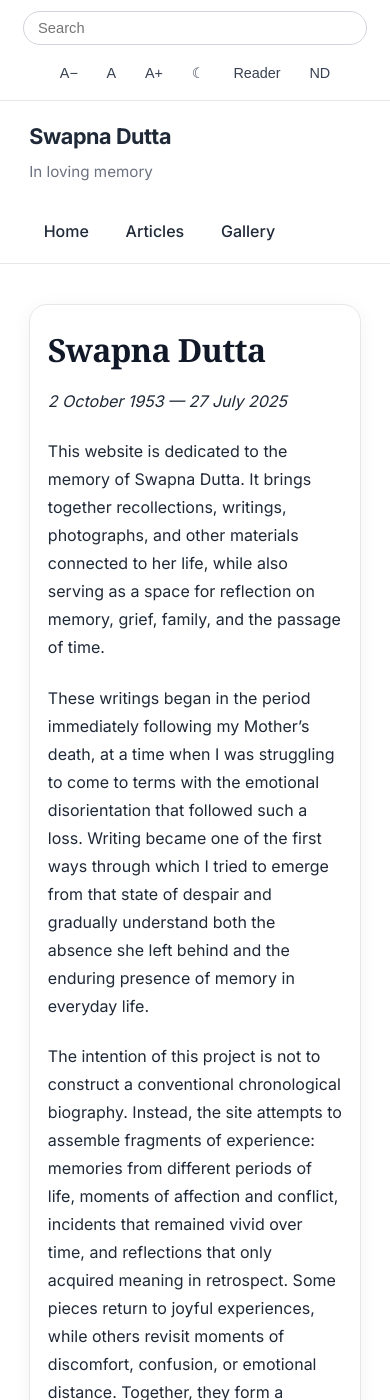
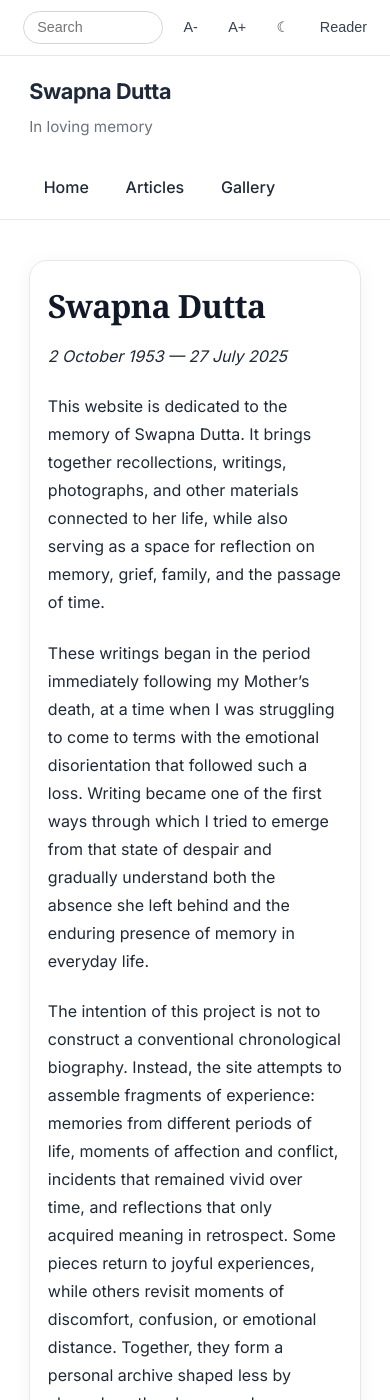
Before and after one commit to titodutta/swapnadutta, a Jekyll site: the page built from index.md, in a window 390 px wide and 1400 px high. Built offline with Jekyll 4.4.1, drawn with Linux system fonts in a browser that asks for light colours.

Commit message:
Update navbar.html

```diff
--- a/_includes/navbar.html
+++ b/_includes/navbar.html
@@ -5,7 +5,7 @@
   position: sticky;
   top: 0;
   z-index: 2000;
-  background: rgba(255,255,255,0.94);
+  background: rgba(255, 255, 255, 0.94);
   backdrop-filter: blur(12px);
   border-bottom: 1px solid #e5e7eb;
 }
@@ -14,23 +14,18 @@
   width: min(88%, 900px);
   margin-inline: auto;
   display: flex;
+  justify-content: flex-end;
   align-items: center;
-  justify-content: space-between;
-  gap: 0.8rem;
+  gap: 0.6rem;
   padding: 0.7rem 0;
 }
 
-.topbar-search {
-  flex: 1;
-  max-width: 220px;
-}
-
 .topbar-search input {
-  width: 100%;
-  padding: 0.5rem 0.85rem;
+  width: 180px;
+  padding: 0.45rem 0.8rem;
   border: 1px solid #d1d5db;
   border-radius: 999px;
-  font-size: 0.92rem;
+  font-size: 0.9rem;
   background: #ffffff;
   color: #111827;
 }
@@ -40,17 +35,11 @@
   border-color: #2563eb;
 }
 
-.topbar-tools {
-  display: flex;
-  align-items: center;
-  gap: 0.4rem;
-}
-
 .topbar-button {
   border: none;
   background: transparent;
   cursor: pointer;
-  padding: 0.45rem 0.7rem;
+  padding: 0.35rem 0.65rem;
   border-radius: 8px;
   color: #374151;
   font-size: 0.9rem;
@@ -61,9 +50,122 @@
   background: #f3f4f6;
 }
 
-.topbar-button.active {
-  background: #e0edff;
-  color: #1d4ed8;
+/* =========================
+   DARK MODE
+========================= */
+
+body.dark-mode {
+  --background: #0f172a;
+  --surface: #111827;
+  --text: #f3f4f6;
+  --muted: #9ca3af;
+  --border: #1f2937;
+  --primary: #93c5fd;
+  --primary-hover: #bfdbfe;
+}
+
+body.dark-mode {
+  background: var(--background);
+  color: var(--text);
+}
+
+body.dark-mode .topbar {
+  background: rgba(15, 23, 42, 0.94);
+  border-color: var(--border);
+}
+
+body.dark-mode .topbar-button {
+  color: #f3f4f6;
+}
+
+body.dark-mode .topbar-button:hover {
+  background: #1e293b;
+}
+
+body.dark-mode .topbar-search input {
+  background: #0f172a;
+  color: #f3f4f6;
+  border-color: #374151;
+}
+
+body.dark-mode .site-header,
+body.dark-mode .site-footer,
+body.dark-mode .content-card {
+  background: var(--surface);
+  border-color: var(--border);
+}
+
+body.dark-mode .site-title,
+body.dark-mode .site-title a,
+body.dark-mode .site-tagline,
+body.dark-mode .content-card h1,
+body.dark-mode .content-card h2,
+body.dark-mode .content-card h3,
+body.dark-mode .content-card h4,
+body.dark-mode .content-card p,
+body.dark-mode .content-card li,
+body.dark-mode .content-card strong,
+body.dark-mode .content-card em,
+body.dark-mode .footer-inner p,
+body.dark-mode .footer-note {
+  color: #f3f4f6;
+}
+
+body.dark-mode .content-card blockquote {
+  background: #172033;
+  color: #f3f4f6;
+}
+
+body.dark-mode a {
+  color: #93c5fd;
+}
+
+/* =========================
+   READING MODE
+========================= */
+
+body.reading-mode {
+  font-size: 1.08rem;
+  line-height: 2.1;
+}
+
+body.reading-mode .content-card {
+  max-width: 75ch;
+  margin-inline: auto;
+}
+
+/* =========================
+   NEURODIVERGENT MODE
+========================= */
+
+body.neurodivergent-mode {
+  letter-spacing: 0.02em;
+  word-spacing: 0.08em;
+  line-height: 2.2;
+}
+
+body.neurodivergent-mode .content-card {
+  max-width: 80ch;
+}
+
+body.neurodivergent-mode p,
+body.neurodivergent-mode li {
+  margin-bottom: 1.8rem;
+}
+
+/* =========================
+   REDUCED MOTION
+========================= */
+
+@media (prefers-reduced-motion: reduce) {
+
+  *,
+  *::before,
+  *::after {
+    animation: none !important;
+    transition: none !important;
+    scroll-behavior: auto !important;
+  }
 }
 
 /* =========================
@@ -73,17 +175,24 @@
 @media (max-width: 768px) {
 
   .topbar-inner {
-    flex-direction: column;
-    align-items: stretch;
+    flex-wrap: nowrap;
+    overflow-x: auto;
+    justify-content: flex-start;
+    scrollbar-width: none;
   }
 
-  .topbar-search {
-    max-width: 100%;
+  .topbar-inner::-webkit-scrollbar {
+    display: none;
   }
 
-  .topbar-tools {
-    justify-content: center;
-    flex-wrap: wrap;
+  .topbar-search input {
+    width: 140px;
+    min-width: 140px;
+  }
+
+  .topbar-button {
+    white-space: nowrap;
+    flex-shrink: 0;
   }
 }
 </style>
@@ -102,30 +211,17 @@
 
     </form>
 
-    <div class="topbar-tools">
-
     <button
       class="topbar-button"
-        id="font-decrease"
-        title="Decrease font size"
+      id="decrease-font"
       aria-label="Decrease font size">
 
-        A−
+      A-
     </button>
 
     <button
       class="topbar-button"
-        id="font-reset"
-        title="Reset font size"
-        aria-label="Reset font size">
-
-        A
-      </button>
-
-      <button
-        class="topbar-button"
-        id="font-increase"
-        title="Increase font size"
+      id="increase-font"
       aria-label="Increase font size">
 
       A+
@@ -160,104 +253,46 @@
 
   </div>
 
-  </div>
-
 </nav>
 
 <script>
-const body = document.body;
+const increaseButton = document.getElementById('increase-font');
+const decreaseButton = document.getElementById('decrease-font');
+const themeButton = document.getElementById('theme-toggle');
+const readerButton = document.getElementById('reading-toggle');
+const neurodivergentButton = document.getElementById('neurodivergent-toggle');
 
-const increaseButton = document.getElementById('font-increase');
-const decreaseButton = document.getElementById('font-decrease');
-const resetButton = document.getElementById('font-reset');
+let currentFontSize = 100;
 
-const themeButton = document.getElementById('theme-toggle');
-const readerButton = document.getElementById('reader-toggle');
-const neuroButton = document.getElementById('neuro-toggle');
-
-let currentSize =
-  parseInt(localStorage.getItem('fontSize')) || 100;
-
-function applyFontSize(size) {
-  currentSize = size;
-  body.style.fontSize = size + '%';
-  localStorage.setItem('fontSize', size);
+if (increaseButton) {
+  increaseButton.addEventListener('click', () => {
+    currentFontSize += 10;
+    document.body.style.fontSize = currentFontSize + '%';
+  });
 }
 
-applyFontSize(currentSize);
-
-increaseButton.addEventListener('click', () => {
-  applyFontSize(Math.min(currentSize + 10, 160));
+if (decreaseButton) {
+  decreaseButton.addEventListener('click', () => {
+    currentFontSize -= 10;
+    document.body.style.fontSize = currentFontSize + '%';
   });
-
-decreaseButton.addEventListener('click', () => {
-  applyFontSize(Math.max(currentSize - 10, 80));
-});
-
-resetButton.addEventListener('click', () => {
-  applyFontSize(100);
-});
-
-/* =========================
-   DARK MODE
-========================= */
-
-if (localStorage.getItem('darkMode') === 'true') {
-  body.classList.add('dark-mode');
-  themeButton.classList.add('active');
 }
 
+if (themeButton) {
   themeButton.addEventListener('click', () => {
-
-  body.classList.toggle('dark-mode');
-
-  themeButton.classList.toggle('active');
-
-  localStorage.setItem(
-    'darkMode',
-    body.classList.contains('dark-mode')
-  );
+    document.body.classList.toggle('dark-mode');
   });
-
-/* =========================
-   READER MODE
-========================= */
-
-if (localStorage.getItem('readerMode') === 'true') {
-  body.classList.add('reading-mode');
-  readerButton.classList.add('active');
 }
 
+if (readerButton) {
   readerButton.addEventListener('click', () => {
-
-  body.classList.toggle('reading-mode');
-
-  readerButton.classList.toggle('active');
-
-  localStorage.setItem(
-    'readerMode',
-    body.classList.contains('reading-mode')
-  );
+    document.body.classList.toggle('reading-mode');
   });
-
-/* =========================
-   NEURODIVERGENT MODE
-========================= */
-
-if (localStorage.getItem('neuroMode') === 'true') {
-  body.classList.add('neurodivergent-mode');
-  neuroButton.classList.add('active');
 }
 
-neuroButton.addEventListener('click', () => {
-
-  body.classList.toggle('neurodivergent-mode');
-
-  neuroButton.classList.toggle('active');
-
-  localStorage.setItem(
-    'neuroMode',
-    body.classList.contains('neurodivergent-mode')
-  );
+if (neurodivergentButton) {
+  neurodivergentButton.addEventListener('click', () => {
+    document.body.classList.toggle('neurodivergent-mode');
   });
+}
 </script>
```
Also changed, not shown: other parts of _includes/navbar.html (+3 -6 lines). Lines whose indentation alone changed are shown as unchanged.
